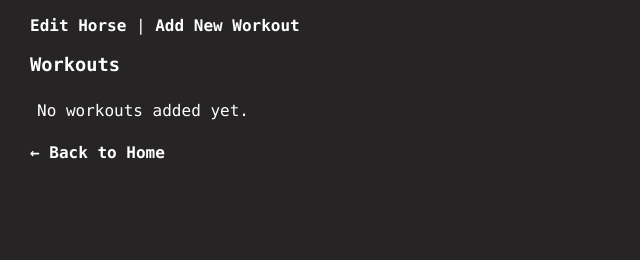
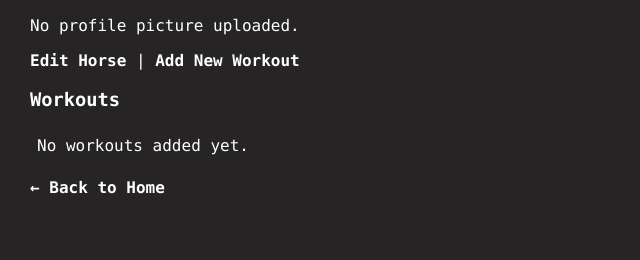
Before and after one commit to asapZeri/Equifit, a Django app: template tracker/templates/tracker/horse_details.html in a window 1280 px wide. Shown: the part 175-435 px from the top of the page, without its empty margins (0-640 px from the left). Run offline with Django 5.2, Linux system fonts and the light colour scheme; the template is opened without the code that fills it, so the values that code supplies are empty.

Commit message:
Added images to profile for each horse flow

```diff
--- a/config/settings.py
+++ b/config/settings.py
@@ -121,3 +121,9 @@ STATIC_URL = 'static/'
 # https://docs.djangoproject.com/en/5.2/ref/settings/#default-auto-field
 
 DEFAULT_AUTO_FIELD = 'django.db.models.BigAutoField'
+
+
+import os
+
+MEDIA_URL = '/media/'
+MEDIA_ROOT = os.path.join(BASE_DIR, 'media')
--- a/config/urls.py
+++ b/config/urls.py
@@ -16,8 +16,14 @@ Including another URLconf
 """
 from django.contrib import admin
 from django.urls import path, include
+from django.conf import settings
+from django.conf.urls.static import static
+
 
 urlpatterns = [
     path('admin/', admin.site.urls),
     path('', include('tracker.urls')),
 ]
+
+if settings.DEBUG:
+    urlpatterns += static(settings.MEDIA_URL, document_root=settings.MEDIA_ROOT)
--- a/tracker/forms.py
+++ b/tracker/forms.py
@@ -4,7 +4,7 @@ from .models import Addhorse , Workout
 class HorseForm(forms.ModelForm):
     class Meta:
         model = Addhorse
-        fields = ['horseName', 'horseAge']
+        fields = ['horseName', 'horseAge', 'profile_pic']
 
 
 class WorkoutForm(forms.ModelForm):
--- a/tracker/models.py
+++ b/tracker/models.py
@@ -6,6 +6,7 @@ class Addhorse(models.Model):
     horseName = models.CharField(max_length=100)
     horseAge = models.PositiveIntegerField()
     owner = models.ForeignKey(User, on_delete=models.CASCADE, null=True)
+    profile_pic = models.ImageField(upload_to='horse_pics/', blank=True, null=True)
 
     def __str__(self):
         return self.horseName
--- a/tracker/templates/tracker/addhorse.html
+++ b/tracker/templates/tracker/addhorse.html
@@ -5,7 +5,7 @@
 {% block content %}
 <h1>Add a Horse</h1>
 
-<form method="post">
+<form method="post" enctype="multipart/form-data">
     {% csrf_token %}
     <label for="id_horseName">Name:</label>
     {{ form.horseName }}
--- a/tracker/templates/tracker/edit_horse.html
+++ b/tracker/templates/tracker/edit_horse.html
@@ -2,7 +2,7 @@
 
 {% block content %}
 <h2>Edit {{ horse.horseName }}</h2>
-<form method="post">
+<form method="post" enctype="multipart/form-data">
     {% csrf_token %}
     {{ form.as_p }}
     <button type="submit">Save Changes</button>
--- a/tracker/templates/tracker/horse_details.html
+++ b/tracker/templates/tracker/horse_details.html
@@ -4,6 +4,13 @@
 
 <h2>{{ horse.horseName }}</h2>
 <p>Age: {{ horse.horseAge }}</p>
+
+{% if horse.profile_pic %}
+  <img src="{{ horse.profile_pic.url }}" alt="{{ horse.horseName }}" style="max-width: 200px;">
+{% else %}
+  <p>No profile picture uploaded.</p>
+{% endif %}
+
 
 <!-- Action buttons -->
 <p>
--- a/tracker/urls.py
+++ b/tracker/urls.py
@@ -15,5 +15,4 @@ urlpatterns = [
     path('workout/<int:workout_id>/', views.workout_detail, name='workout_detail'),
     path('workout/<int:workout_id>/edit/', views.edit_workout, name='edit_workout'),
     path('workout/<int:workout_id>/delete/', views.delete_workout, name='delete_workout'),
-
 ]
--- a/tracker/views.py
+++ b/tracker/views.py
@@ -35,7 +35,7 @@ def register_view(request):
     return render(request, 'tracker/register.html', {'form': form})
 def add_horse(request):
     if request.method == 'POST':
-        form = HorseForm(request.POST)
+        form = HorseForm(request.POST, request.FILES)
         if form.is_valid():
             horse = form.save(commit=False)
             horse.owner = request.user
@@ -55,7 +55,7 @@ def horse_detail(request, horse_id):
 def edit_horse(request, horse_id):
     horse = get_object_or_404(Addhorse, id=horse_id, owner=request.user)
     if request.method == 'POST':
-        form = HorseForm(request.POST, instance=horse)
+        form = HorseForm(request.POST,request.FILES,  instance=horse)
         if form.is_valid():
             form.save()
             return redirect('horse_detail', horse_id=horse_id)
```
Also changed, not shown: media/horse_pics/IMG_1389.jpg (added), media/horse_pics/SMILEY.webp (added), tracker/migrations/0010_addhorse_profile_pic.py (added).
